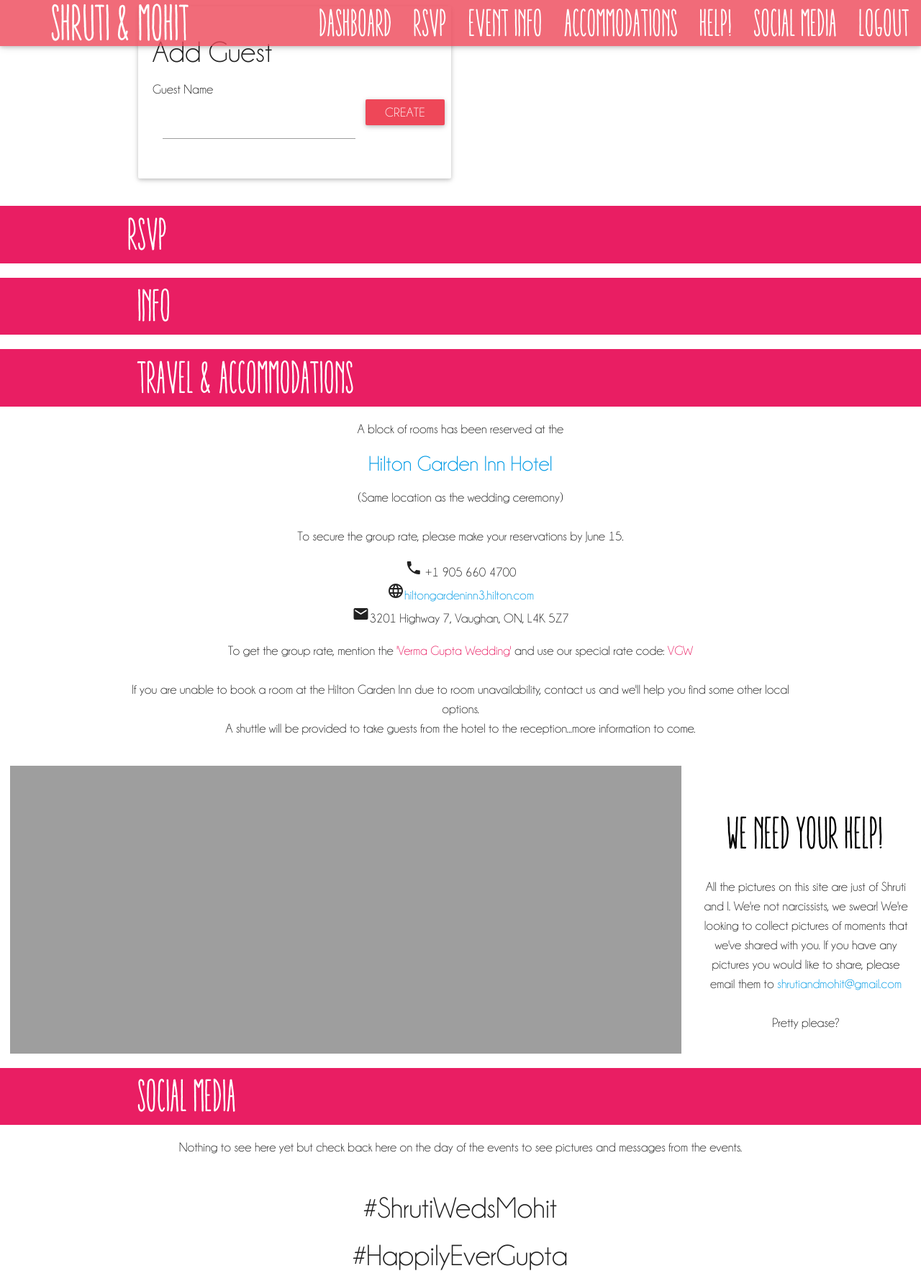
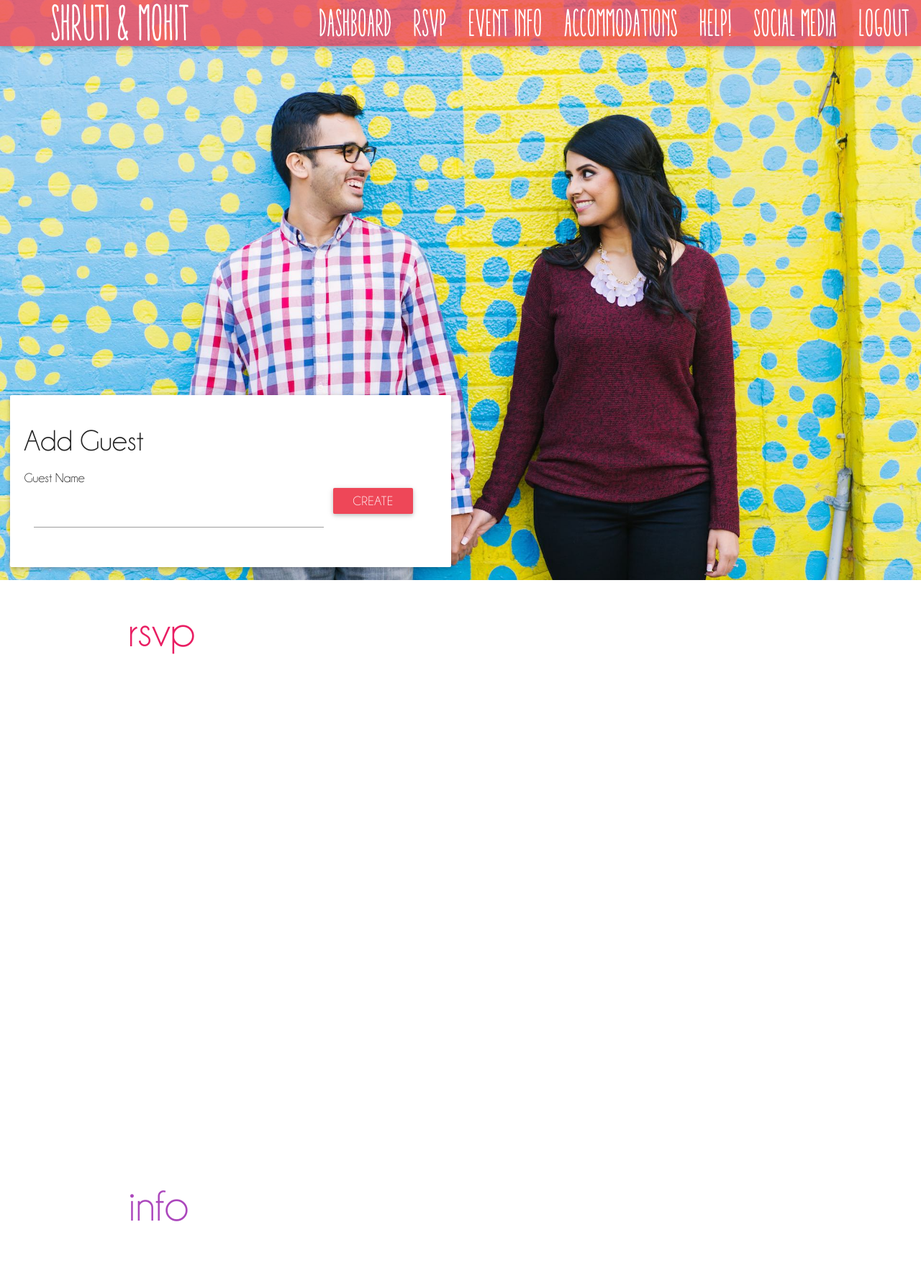
Before and after one commit to guptamo/shrutiwedsmohit, a Django app: template templates/invitation/invitation.html in a window 1280 px wide. Shown: the top 1773 px of the page at 72% size. Run offline with Django 3.2, Linux system fonts and the light colour scheme; the template is opened without the code that fills it: values that come from a table or form of the project are taken from there, others are empty; the visitor is signed in with stand-in values (Sample User, id 1); some libraries are stand-ins or nearby versions.

Commit message:
Added parallax styling. Model level validation

```diff
--- a/functional_tests/test_login.py
+++ b/functional_tests/test_login.py
@@ -47,6 +47,7 @@
         # add guests to the invitation. Why not!
         self.browser.find_element_by_id("pandey_invite").click()
 
+
 class GuestTests(base.BaseTest):
 
     def setUp(self):
--- a/invitation/forms.py
+++ b/invitation/forms.py
@@ -43,7 +43,7 @@
         widgets = {
             "note": Textarea(attrs={
                 "class": "materialize-textarea",
-                "placeholder": "Food Allergies? Are you a child? Anything else we need to know?",
+                "placeholder": "Food Allergies? Want to say hi? Anything really...let us know!",
             })
         }
 
--- a/invitation/models.py
+++ b/invitation/models.py
@@ -15,7 +15,7 @@
     )
 
     user = models.OneToOneField(User, null=True, blank=True)
-    name = models.CharField(max_length=20, unique=True)
+    name = models.SlugField(max_length=20, unique=True)
     invited_by = models.CharField(max_length=5, choices=INVITED_BY_CHOICES)
 
     invited_sangeet = models.BooleanField(default=False)
--- a/shrutiwedsmohit/settings.py
+++ b/shrutiwedsmohit/settings.py
@@ -39,6 +39,8 @@
 
     SESSION_COOKIE_SECURE = True
     CSRF_COOKIE_SECURE = True
+    ADMINS = [("Mohit", "mo@mohitgupta.ca")]
+    SERVER_EMAIL = "server@shrutiwedsmohit.ca"
 
 # Application definition
 
--- a/static/css/custom.css
+++ b/static/css/custom.css
@@ -60,6 +60,12 @@
   background-size:cover;
   background-position:center;
   position:relative;
+  padding-top: 30rem;
+  margin-bottom: 2rem;
+}
+.parallax-container{
+    height: 35rem;
+    margin: 2rem 0 2rem 0;
 }
 
 .header{
@@ -83,10 +89,6 @@
     margin: 0 -9999rem;
     padding: 0.25rem 9999rem;
 
-}
-
-h2 {
-    font-family: 'handwritten', sans-serif;
 }
 
 footer {
@@ -117,3 +119,8 @@
     position: relative;
     /*background-image: url("../img/logo.png");*/
 }
+
+.ganesh {
+    width: 6rem;
+    margin: 1rem auto 3rem;
+}
--- a/templates/invitation/invitation.html
+++ b/templates/invitation/invitation.html
@@ -28,13 +28,8 @@
         </nav>
     </div>
     <div id="hero">
-        <div class="header">
-            <h2>Hero</h2>
-        </div>
-    </div>
-    <div class="container" id="add-guest">
         {% if user.is_staff %}
-            <div class="row">
+            <div class="row" id="add-guest">
                 <div class="col s12 m6 l6">
                     <div class="card">
                         <div class="card-content">
@@ -64,9 +59,10 @@
                 </div>
             </div>
         {% endif %}
-
+    </div>
+    <div class="container">
         <div class="row" id="rsvp">
-            <h2 class="full-width pink"><a class="white-text" name="rsvp">RSVP</a></h2>
+            <h2><a class="pink-text" name="rsvp">rsvp</a></h2>
             {% for guest, form in guest_list %}
                 <div class="col s12 m6 l6">
                     <div class="card">
@@ -145,9 +141,12 @@
             {% endfor %}
         </div>
     </div>
+    <div class="parallax-container">
+        <div class="parallax"><img src={% static 'img/parallax/parallax2.jpg' %} alt="Shruti and Mohit at a Water Treatment Facility" /></div>
+    </div>
     <div class="container" id="info">
-        <h2 class="full-width pink"><a class="white-text" name="#info">Info</a></h2>
         <div class="row">
+            <h2><a class="purple-text text-lighten-1" name="#info">info</a></h2>
             {% if invitation.invited_sangeet %}
                 <h4 class="orange-text">Sangeet</h4>
                 <div class="divider"></div>
@@ -252,9 +251,12 @@
             {% endif %}
         </div>
     </div>
+    <div class="parallax-container">
+        <div class="parallax"><img src={% static 'img/parallax/parallax6.jpg' %} alt="Shruti and Mohit Beside a wall" /></div>
+    </div>
     <div class="container" id="accommodation">
-        <h2 class="full-width pink"><a class="white-text" name="accommodation">Travel & Accommodations</a></h2>
         <div class="row center-align">
+            <h2 class="center-align"><a class="orange-text" name="accommodation">travel & accommodation</a></h2>
             <p>
                 A block of rooms has been reserved at the
             </p>
@@ -276,6 +278,9 @@
 
             </p>
         </div>
+    </div>
+    <div class="parallax-container">
+        <div class="parallax"><img src={% static 'img/parallax/parallax8.jpg' %} alt="Shruti and Mohit Beside a wall" /></div>
     </div>
     <div class="row">
         <div class="col s12 m8 l9">
@@ -306,7 +311,7 @@
                       <img src="{% static 'img/slider/slider8.jpg' %}">
                     </li>
                     <li>
-                      <img src="{% static 'img/slider/slider9.jpg' %}">
+                      <img src="{% static 'img/slider/giphy.gif' %}">
                     </li>
                 </ul>
             </div>
@@ -315,15 +320,17 @@
             <br>
                 <h2 class="center-align"><a class="black-text" name="help">We Need Your Help!</a></h2>
                 <p class="center-align">
-                    All the pictures on this site are just of Shruti and I. We're not narcissists, we swear! We're looking to collect pictures of moments that we've shared with you. If you have any pictures you would like to share, please email them to <a href="mailto:shrutiandmohit@gmail.com">shrutiandmohit@gmail.com</a><br><br>
+                    Most of the pictures on this site are just of Shruti and I. We're not narcissists, we swear! We're looking to collect pictures of moments that we've shared with you. If you have any pictures you would like to share, please email them to <a href="mailto:shrutiandmohit@gmail.com">shrutiandmohit@gmail.com</a><br><br>
                     Pretty please?
                 </p>
             </div>
         </div>
     </div>
-
+    <div class="parallax-container">
+        <div class="parallax"><img src={% static 'img/parallax/parallax1.jpg' %} alt="Shruti and Mohit Beside a wall" /></div>
+    </div>
     <div class="container" id="social">
-        <h2 class="full-width pink"><a class="white-text" name="social">Social Media</a></h2>
+        <h2><a class="pink-text" name="social">Social Media</a></h2>
         <div class="row center-align">
             <p>
                 Nothing to see here yet but check back here on the day of the events to see pictures and messages from the events.<br><br>
@@ -332,10 +339,13 @@
             <h4>#HappilyEverGupta</h4>
             <h4>#MSMerger2016</h4>
         </div>
+        <div class="row center-align">
+            <img class="ganesh" src={% static 'img/ganesh_ji.gif' %} alt="Ganesh Ji"  />
+
+        </div>
     </div>
 
     <footer class="footer-copyright pink">
-
         <div class="container">
                 <p class="white-text">
                     © 2016 Factor9 Design, All rights reserved.
--- a/templates/invitation/login.html
+++ b/templates/invitation/login.html
@@ -15,11 +15,11 @@
         {% if user.is_authenticated %}
             <img src="{% static 'img/ganesh_ji.gif' %}" class="new-logo"/>
             <div class="login-block">
-                <h1 class="center-align">You lost bro?</h1>
+                <h1 class="center-align">You lost bro? You're already logged in :)</h1>
                 {% if user.is_staff %}
-                    <a href="{% url 'invitation:dashboard' %}" class="btn center-align">Back to Dashboard</a>
+                    <a href="{% url 'invitation:dashboard' %}" class="btn center-align">Back to Dashboard</a><br><br>
                 {% else %}
-                    <a href="{{ user.invitation.get_absolute_url }}" class=" btn center-align">Back To Invitation</a>
+                    <a href="{{ user.invitation.get_absolute_url }}" class=" btn center-align">Back To Invitation</a><br><br>
                 {% endif %}
                 <a href="{% url 'logout' %}" class="btn center-align">Logout</a>
             </div>
```
Also changed, not shown: invitation/migrations/0007_name_on_invitation_now_a_slugfield.py (added), static/img/hero/hero-closeup-wall.jpg, static/img/hero/hero-drama.jpg (deleted), static/img/hero/hero-teeter.jpg (deleted), static/img/hero/hero-wall-walk.jpg (deleted), static/img/hero/hero-wall.jpg (deleted), static/img/parallax/parallax1.jpg (added), 6 other files.
